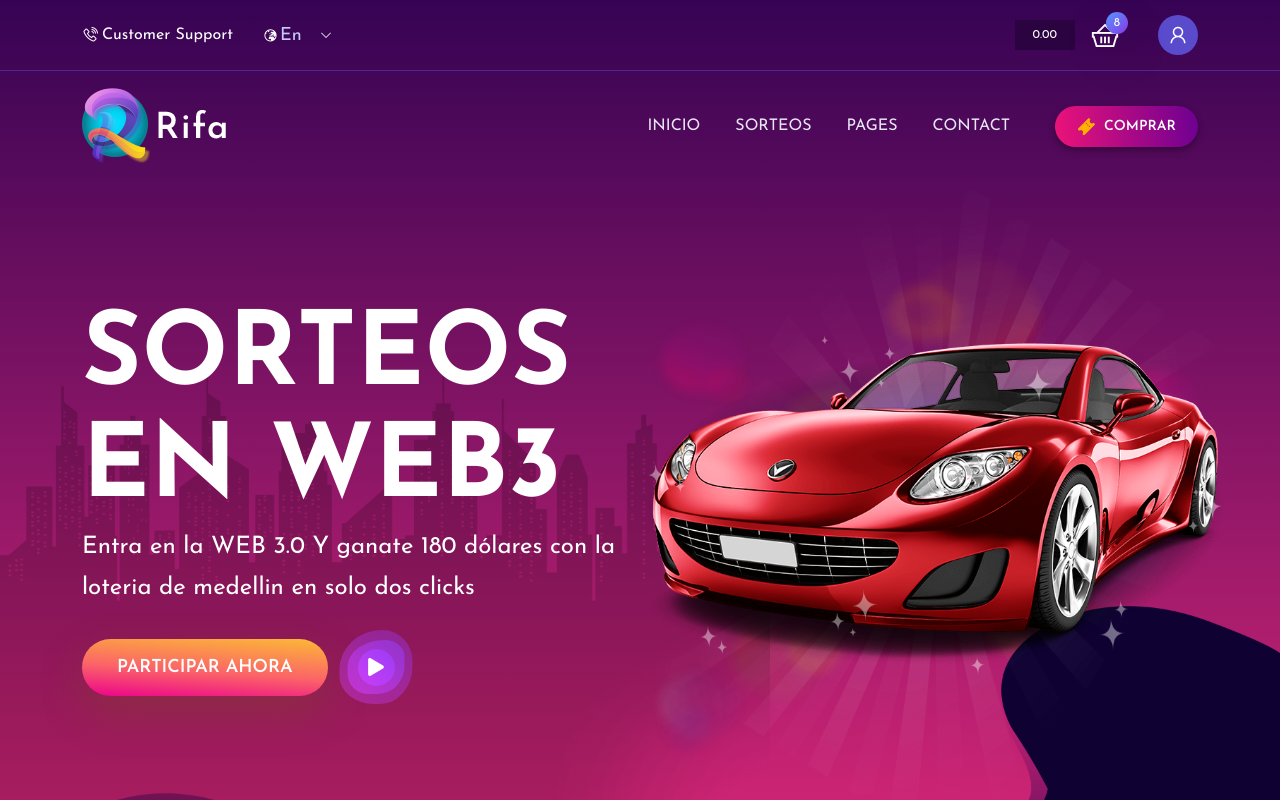
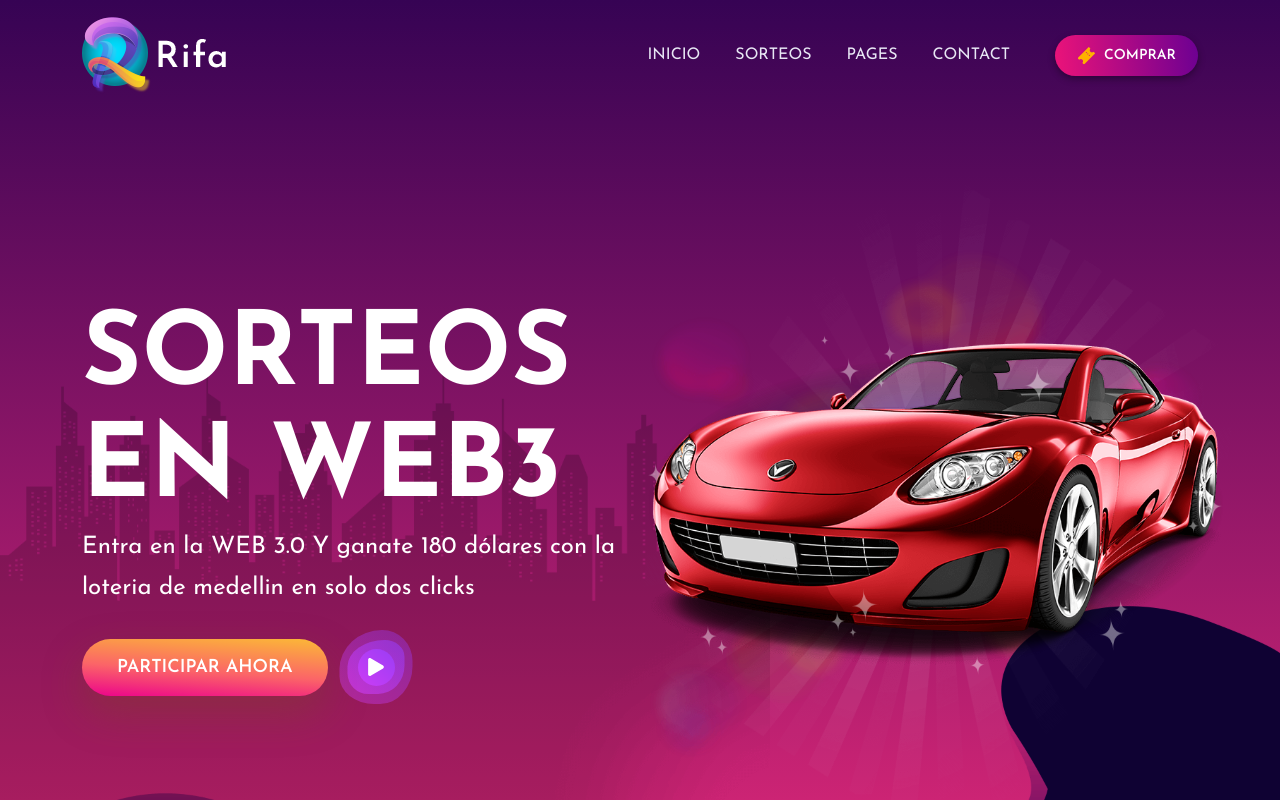
Before and after one commit to blinddoggy/RifasFrontNext, a Next.js app: page / in a window 1280 px wide. Shown: the top 800 px of the page. Built offline with nearby package versions, Linux system fonts and the light colour scheme.

Commit message:
header out

```diff
--- a/components/header/Header.jsx
+++ b/components/header/Header.jsx
@@ -42,7 +42,7 @@ const Header = () => {
         windowHeight > 50 && "menu-fixed animated fadeInDown"
       }`}
     >
-      <div className="header__top">
+      {/* <div className="header__top">
         <div className="container">
           <div className="row align-items-center gap-2 gap-md-0">
             <div className="col-sm-6">
@@ -89,7 +89,7 @@ const Header = () => {
             </div>
           </div>
         </div>
-      </div>
+      </div> */}
       <div className="header__bottom">
         <div className="container">
           <nav className="navbar navbar-expand-xl p-0 align-items-center">
```
